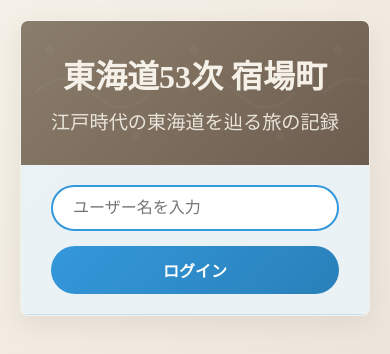
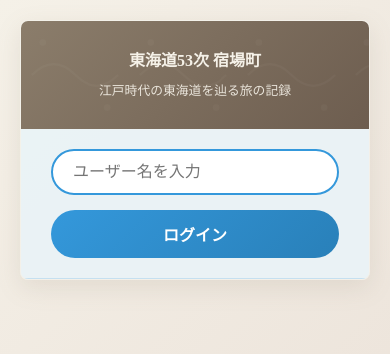
Before and after one commit to takashi3526/toukaido53, a plain HTML site: page index.html in a window 390 px wide. Drawn offline with Linux system fonts and the light colour scheme.

Commit message:
Add files via upload

```diff
--- a/tokaido_53_stations.css
+++ b/tokaido_53_stations.css
@@ -496,6 +496,15 @@ body {
 }
 
 @media (max-width: 600px) {
+    .header h1 {
+        font-size: 1.3em;
+        line-height: 1.2;
+        padding: 0 4px;
+    }
+    .header p {
+        font-size: 0.95em;
+        padding: 0 4px;
+    }
     .styled-modal.station-detail {
         min-width: 90vw;
         padding: 0;
@@ -507,3 +516,12 @@ body {
         font-size: 1.1em;
     }
 }
+
+@media (max-width: 400px) {
+    .header h1 {
+        font-size: 1em;
+    }
+    .header p {
+        font-size: 0.8em;
+    }
+}
```
